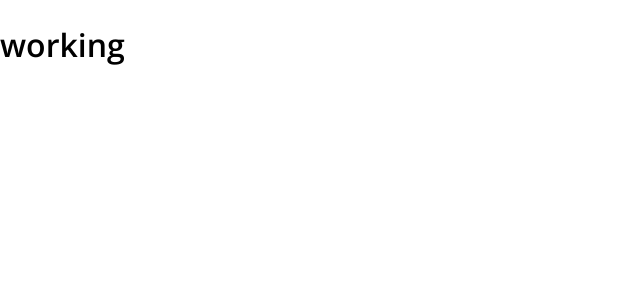
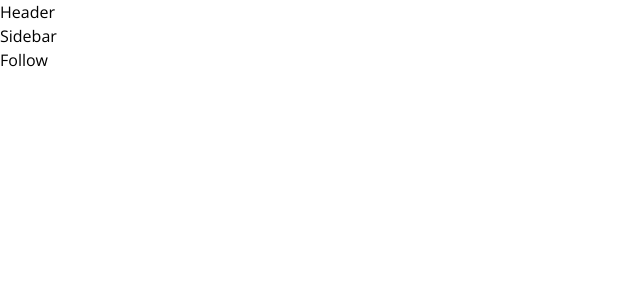
Before and after one commit to mhxx307/tt-ui, a React (Create React App) app: page /follow in a window 1280 px wide. Shown: the top 300 px of the page, without its empty margins (0-640 px from the left). Built offline with nearby package versions, Linux system fonts and the light colour scheme.

Commit message:
config router

```diff
--- a/package.json
+++ b/package.json
@@ -9,6 +9,7 @@
         "css-reset-and-normalize": "^2.3.6",
         "react": "^18.2.0",
         "react-dom": "^18.2.0",
+        "react-router-dom": "^6.4.2",
         "react-scripts": "5.0.1",
         "web-vitals": "^2.1.4"
     },
--- a/src/App.js
+++ b/src/App.js
@@ -1,8 +1,36 @@
+import { Fragment } from 'react';
+import { BrowserRouter as Router, Route, Routes } from 'react-router-dom';
+import { publicRoutes } from '~/routes';
+import DefaultLayout from './components/Layout/DefaultLayout';
+
 function App() {
     return (
-        <div className="App">
-            <h1>working</h1>
-        </div>
+        <Router>
+            <div className="App">
+                <Routes>
+                    {publicRoutes.map((route, index) => {
+                        const Page = route.component;
+                        let Layout = DefaultLayout;
+                        if (route.layout) {
+                            Layout = route.layout;
+                        } else if (route.layout === null) {
+                            Layout = Fragment;
+                        }
+                        return (
+                            <Route
+                                key={index}
+                                path={route.path}
+                                element={
+                                    <Layout>
+                                        <Page />
+                                    </Layout>
+                                }
+                            />
+                        );
+                    })}
+                </Routes>
+            </div>
+        </Router>
     );
 }
 
--- a/src/components/GlobalStyles/GlobalStyles.scss
+++ b/src/components/GlobalStyles/GlobalStyles.scss
@@ -3,6 +3,10 @@
 
 :root {
     --primary: #fe2c55;
+}
+
+* {
+    box-sizing: border-box;
 }
 
 html {
--- /dev/null
+++ b/src/components/Layout/DefaultLayout/Sidebar/index.js
@@ -0,0 +1,3 @@
+export default function Sidebar() {
+    return <div>Sidebar</div>;
+}
--- /dev/null
+++ b/src/components/Layout/DefaultLayout/index.js
@@ -0,0 +1,14 @@
+import Header from '../components/Header';
+import Sidebar from './Sidebar';
+
+export default function DefaultLayout({ children }) {
+    return (
+        <div>
+            <Header />
+            <div className="container">
+                <Sidebar />
+                <div className="content">{children}</div>
+            </div>
+        </div>
+    );
+}
--- /dev/null
+++ b/src/components/Layout/HeaderOnlyLayout/index.js
@@ -0,0 +1,12 @@
+import Header from '../components/Header';
+
+export default function HeaderOnlyLayout({ children }) {
+    return (
+        <div>
+            <Header />
+            <div className="container">
+                <div className="content">{children}</div>
+            </div>
+        </div>
+    );
+}
--- /dev/null
+++ b/src/components/Layout/components/Header/index.js
@@ -0,0 +1,3 @@
+export default function Header() {
+    return <div>Header</div>;
+}
--- /dev/null
+++ b/src/pages/Follow/index.js
@@ -0,0 +1,5 @@
+import React from 'react';
+
+export default function Follow() {
+    return <div>Follow</div>;
+}
--- /dev/null
+++ b/src/pages/Home/index.js
@@ -0,0 +1,5 @@
+import React from 'react';
+
+export default function Home() {
+    return <div>Home</div>;
+}
--- /dev/null
+++ b/src/pages/Upload/index.js
@@ -0,0 +1,3 @@
+export default function Upload() {
+    return <div>Upload</div>;
+}
--- /dev/null
+++ b/src/routes/index.js
@@ -0,0 +1,14 @@
+import Home from '~/pages/Home';
+import Follow from '~/pages/Follow';
+import Upload from '~/pages/Upload';
+import HeaderOnlyLayout from '~/components/Layout/HeaderOnlyLayout';
+
+const publicRoutes = [
+    { path: '/', component: Home },
+    { path: '/follow', component: Follow },
+    { path: '/upload', component: Upload, layout: HeaderOnlyLayout },
+];
+
+const privateRoutes = [];
+
+export { publicRoutes, privateRoutes };
```
Also changed, not shown: 1 other file (tests, documents, lock files or other folders).
